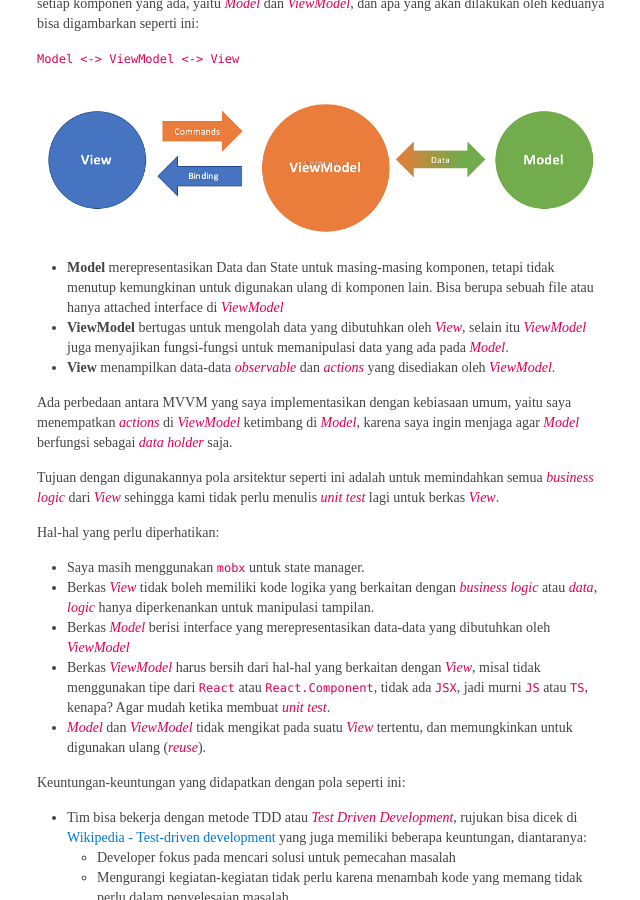
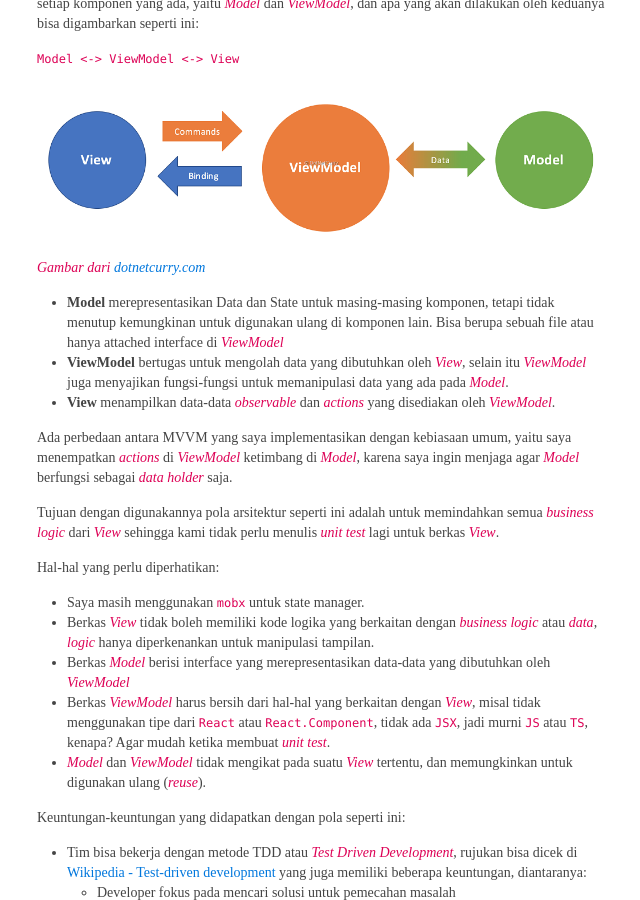
Before and after one commit to sendz/sendz.github.io, a Jekyll site: the page built from _posts/2018-09-24-arsitektur-proyek-reactjs-dengan-mvvm-pattern.md, in a window 1280 px wide and 900 px high, scrolled down 1185 px. Shown: the whole window, without its empty margins (318-958 px from the left). Built offline with Jekyll 4.4.1, drawn with Linux system fonts in a browser that asks for light colours; nearby versions of some CDN libraries; emoji names are drawn with the system emoji font; some web fonts are replaced.

Commit message:
Add credit to image

````diff
--- a/_posts/2018-09-24-arsitektur-proyek-reactjs-dengan-mvvm-pattern.md
+++ b/_posts/2018-09-24-arsitektur-proyek-reactjs-dengan-mvvm-pattern.md
@@ -35,6 +35,8 @@ Kemudian saya memiliki ide untuk mengubah struktur kode yang sudah ada, dengan m
 ```Model <-> ViewModel <-> View```
 
 ![MVVM Schema]({{ site.baseurl }}/assets/mvvm-schema.png)
+
+*Gambar dari [dotnetcurry.com](https://www.dotnetcurry.com/xamarin/1382/mvvm-in-xamarin-forms)*
 
 * **Model** merepresentasikan Data dan State untuk masing-masing komponen, tetapi tidak menutup kemungkinan untuk digunakan ulang di komponen lain. Bisa berupa sebuah file atau hanya attached interface di *ViewModel*
 * **ViewModel** bertugas untuk mengolah data yang dibutuhkan oleh *View*, selain itu *ViewModel* juga menyajikan fungsi-fungsi untuk memanipulasi data yang ada pada *Model*.
````
